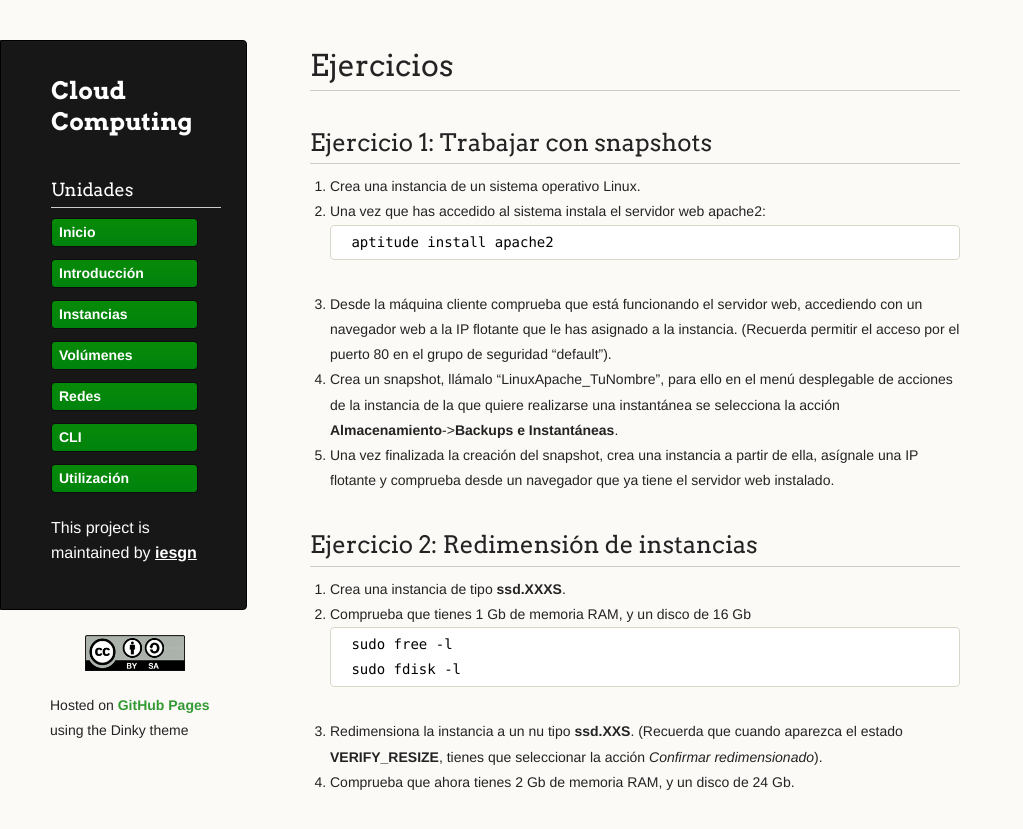
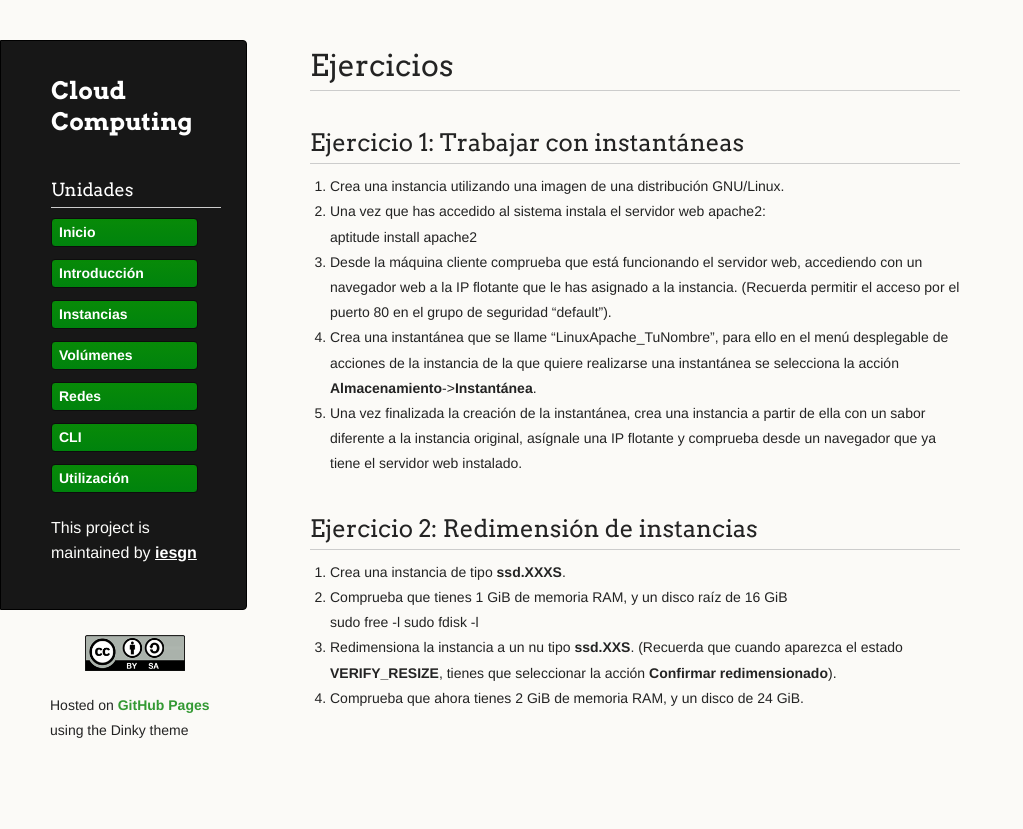
Before and after one commit to iesgn/cloud2, a Jekyll site: the page built from curso/u2/ejercicios2.md, in a window 1280 px wide. Shown: the top 829 px of the page, without its empty margins (0-1023 px from the left). Built offline with Jekyll 4.4.1, drawn with Linux system fonts in a browser that asks for light colours.

Commit message:
Ajustes en ejercicios2

```diff
--- a/curso/u2/ejercicios2.md
+++ b/curso/u2/ejercicios2.md
@@ -5,29 +5,38 @@ menu:
   - Unidades
 ---
 
-## Ejercicio 1: Trabajar con snapshots
+## Ejercicio 1: Trabajar con instantáneas
 
-1. Crea una instancia de un sistema operativo Linux.
+1. Crea una instancia utilizando una imagen de una distribución GNU/Linux.
 
 2. Una vez que has accedido al sistema instala el servidor web apache2:
 
-		aptitude install apache2
+    aptitude install apache2
 
-3. Desde la máquina cliente comprueba que está funcionando el servidor web, accediendo con un navegador web a la IP flotante que le has asignado a la instancia. (Recuerda permitir el acceso por el puerto 80 en el grupo de seguridad "default").
+3. Desde la máquina cliente comprueba que está funcionando el servidor web,
+accediendo con un navegador web a la IP flotante que le has asignado a la
+instancia. (Recuerda permitir el acceso por el puerto 80 en el grupo de
+seguridad "default").
 
-4. Crea un snapshot, llámalo "LinuxApache_TuNombre", para ello en el menú desplegable de acciones de la instancia de la que quiere realizarse una instantánea se selecciona la acción **Almacenamiento**->**Backups e Instantáneas**.
+4. Crea una instantánea que se llame "LinuxApache_TuNombre", para ello en el
+menú desplegable de acciones de la instancia de la que quiere realizarse una
+instantánea se selecciona la acción **Almacenamiento**->**Instantánea**.
 
-5. Una vez finalizada la creación del snapshot, crea una instancia a partir de ella, asígnale una IP flotante y comprueba desde un navegador que ya tiene el servidor web instalado.
+5. Una vez finalizada la creación de la instantánea, crea una instancia a partir
+de ella con un sabor diferente a la instancia original, asígnale una IP flotante
+y comprueba desde un navegador que ya tiene el servidor web instalado.
 
 ## Ejercicio 2: Redimensión de instancias
 
 1. Crea una instancia de tipo **ssd.XXXS**.
 
-2. Comprueba que tienes 1 Gb de memoria RAM, y un disco de 16 Gb
+2. Comprueba que tienes 1 GiB de memoria RAM, y un disco raíz de 16 GiB
 
-		sudo free -l
-		sudo fdisk -l
+    sudo free -l
+	sudo fdisk -l
 
-3. Redimensiona la instancia a un nu tipo **ssd.XXS**. (Recuerda que cuando aparezca el estado **VERIFY_RESIZE**, tienes que seleccionar la acción *Confirmar redimensionado*).
+3. Redimensiona la instancia a un nu tipo **ssd.XXS**. (Recuerda que cuando
+aparezca el estado **VERIFY_RESIZE**, tienes que seleccionar la acción
+**Confirmar redimensionado**).
 
-4. Comprueba que ahora tienes 2 Gb de memoria RAM, y un disco de 24 Gb.
+4. Comprueba que ahora tienes 2 GiB de memoria RAM, y un disco de 24 GiB.
```
